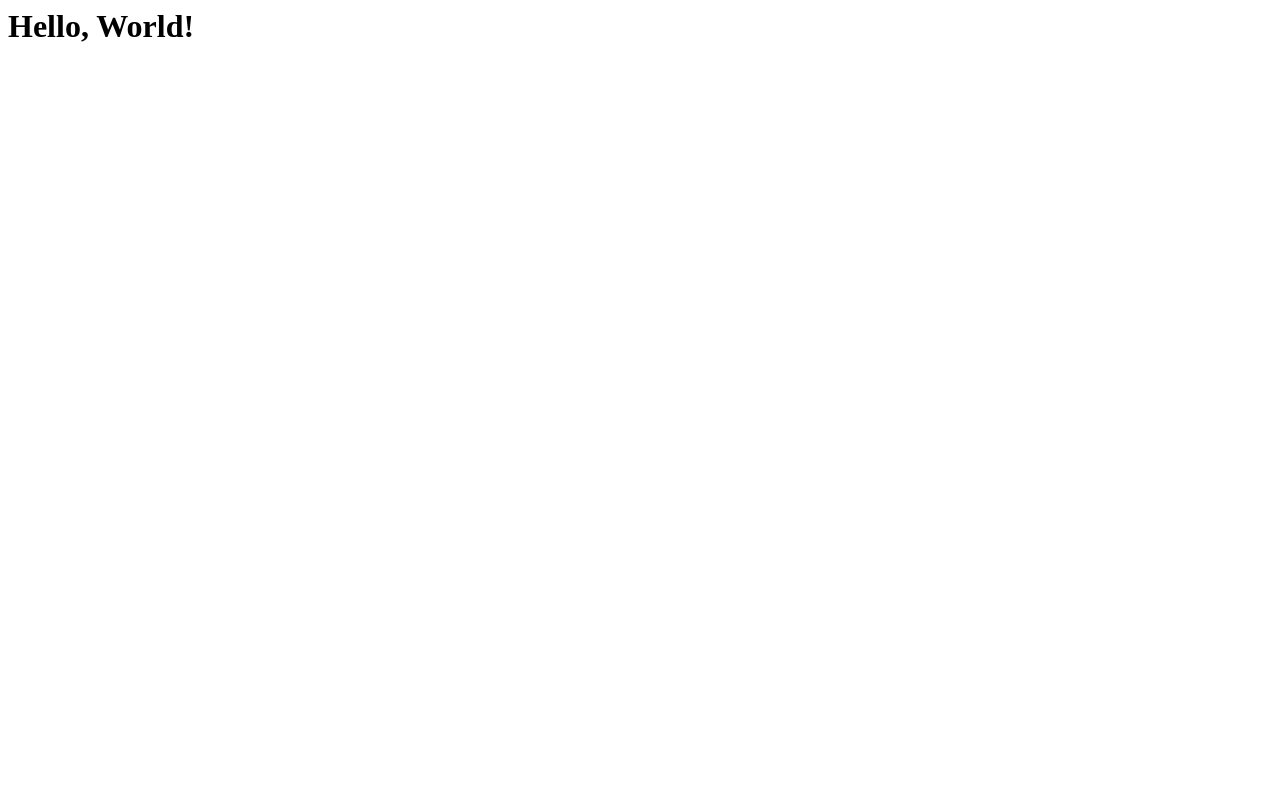
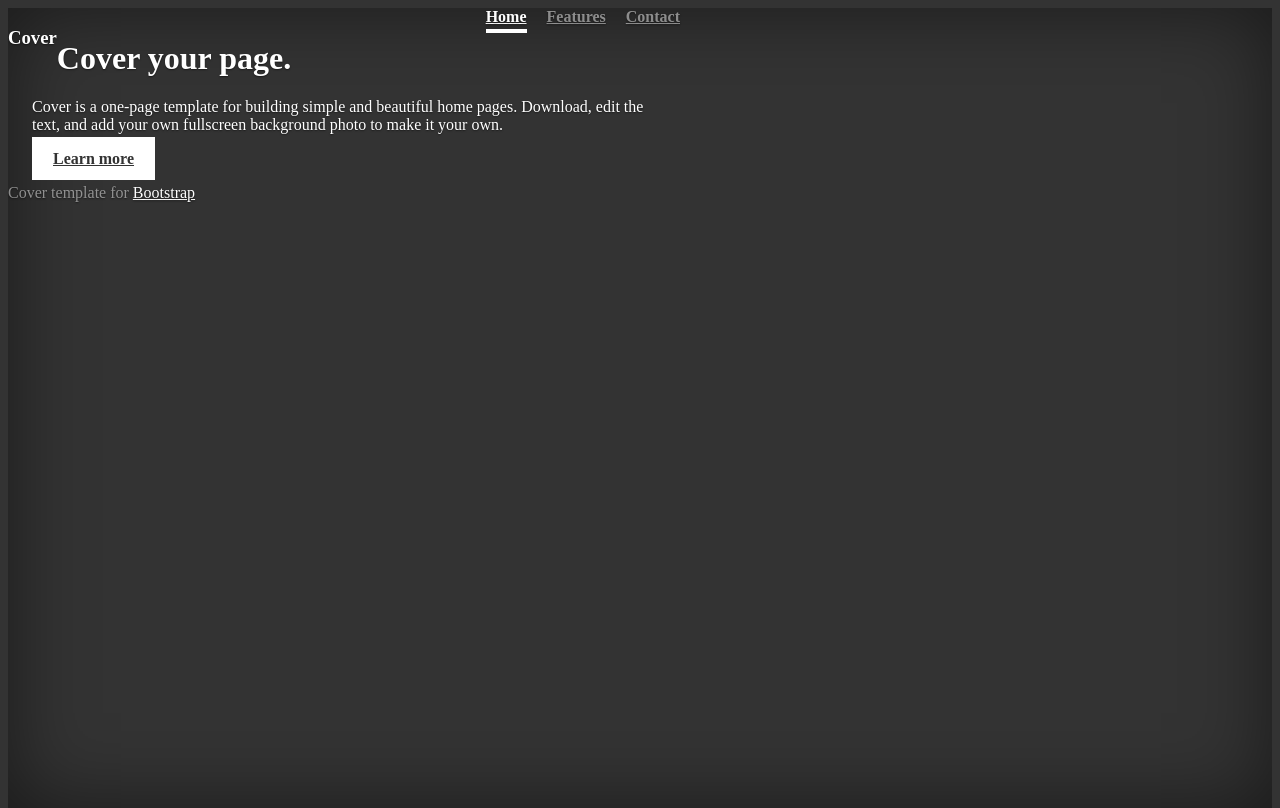
Before and after one commit to kvazar941/python-project-copy, a Django app: page / in a window 1280 px wide. Before the commit the page is almost empty. Before the commit the page ends 42 px from the top, so only its background shows below. Run offline with Django 4.2, Linux system fonts and the light colour scheme.

Commit message:
realised page from bootstrap

```diff
--- a/pyproject.toml
+++ b/pyproject.toml
@@ -16,6 +16,7 @@ flake8 ="^4.0.1"
 coverage = "^6.4.1"
 pytest-cov = "3.0.0"
 gunicorn = "^20.1.0"
+django-bootstrap4 = "^22.0"
 
 [build-system]
 requires = ["poetry-core>=1.0.0"]
--- /dev/null
+++ b/task_manager/static/css/cover.css
@@ -0,0 +1,106 @@
+/*
+ * Globals
+ */
+
+/* Links */
+a,
+a:focus,
+a:hover {
+  color: #fff;
+}
+
+/* Custom default button */
+.btn-secondary,
+.btn-secondary:hover,
+.btn-secondary:focus {
+  color: #333;
+  text-shadow: none; /* Prevent inheritance from `body` */
+  background-color: #fff;
+  border: .05rem solid #fff;
+}
+
+
+/*
+ * Base structure
+ */
+
+html,
+body {
+  height: 100%;
+  background-color: #333;
+}
+
+body {
+  display: -ms-flexbox;
+  display: flex;
+  color: #fff;
+  text-shadow: 0 .05rem .1rem rgba(0, 0, 0, .5);
+  box-shadow: inset 0 0 5rem rgba(0, 0, 0, .5);
+}
+
+.cover-container {
+  max-width: 42em;
+}
+
+
+/*
+ * Header
+ */
+.masthead {
+  margin-bottom: 2rem;
+}
+
+.masthead-brand {
+  margin-bottom: 0;
+}
+
+.nav-masthead .nav-link {
+  padding: .25rem 0;
+  font-weight: 700;
+  color: rgba(255, 255, 255, .5);
+  background-color: transparent;
+  border-bottom: .25rem solid transparent;
+}
+
+.nav-masthead .nav-link:hover,
+.nav-masthead .nav-link:focus {
+  border-bottom-color: rgba(255, 255, 255, .25);
+}
+
+.nav-masthead .nav-link + .nav-link {
+  margin-left: 1rem;
+}
+
+.nav-masthead .active {
+  color: #fff;
+  border-bottom-color: #fff;
+}
+
+@media (min-width: 48em) {
+  .masthead-brand {
+    float: left;
+  }
+  .nav-masthead {
+    float: right;
+  }
+}
+
+
+/*
+ * Cover
+ */
+.cover {
+  padding: 0 1.5rem;
+}
+.cover .btn-lg {
+  padding: .75rem 1.25rem;
+  font-weight: 700;
+}
+
+
+/*
+ * Footer
+ */
+.mastfoot {
+  color: rgba(255, 255, 255, .5);
+}
--- a/task_manager/templates/index.html
+++ b/task_manager/templates/index.html
@@ -1 +1,58 @@
-<h1>Hello, {{ who }}!</h1>
+<!doctype html>
+<html lang="en">
+  <head>
+    <meta charset="utf-8">
+    <meta name="viewport" content="width=device-width, initial-scale=1, shrink-to-fit=no">
+    <meta name="description" content="">
+    <title>Cover Template · Bootstrap</title>
+
+    <link rel="canonical" href="">
+
+    <style>
+      .bd-placeholder-img {
+        font-size: 1.125rem;
+        text-anchor: middle;
+        -webkit-user-select: none;
+        -moz-user-select: none;
+        -ms-user-select: none;
+        user-select: none;
+      }
+
+      @media (min-width: 768px) {
+        .bd-placeholder-img-lg {
+          font-size: 3.5rem;
+        }
+      }
+    </style>
+    <!-- Bootstrap core CSS -->
+    <link type="text/css" href="../static/css/cover.css" rel="stylesheet">
+  </head>
+  <body class="text-center">
+    <div class="cover-container d-flex w-100 h-100 p-3 mx-auto flex-column">
+  <header class="masthead mb-auto">
+    <div class="inner">
+      <h3 class="masthead-brand">Cover</h3>
+      <nav class="nav nav-masthead justify-content-center">
+        <a class="nav-link active" href="#">Home</a>
+        <a class="nav-link" href="#">Features</a>
+        <a class="nav-link" href="#">Contact</a>
+      </nav>
+    </div>
+  </header>
+
+  <main role="main" class="inner cover">
+    <h1 class="cover-heading">Cover your page.</h1>
+    <p class="lead">Cover is a one-page template for building simple and beautiful home pages. Download, edit the text, and add your own fullscreen background photo to make it your own.</p>
+    <p class="lead">
+      <a href="#" class="btn btn-lg btn-secondary">Learn more</a>
+    </p>
+  </main>
+
+  <footer class="mastfoot mt-auto">
+    <div class="inner">
+      <p>Cover template for <a href="">Bootstrap</a></p>
+    </div>
+  </footer>
+</div>
+</body>
+</html>
```
Also changed, not shown: 1 other file.
